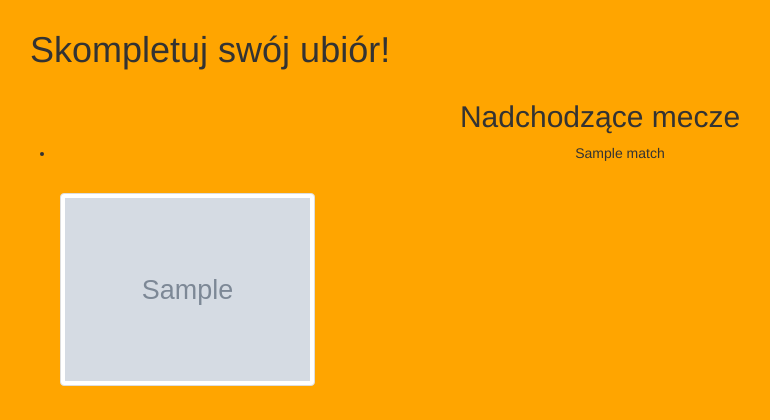
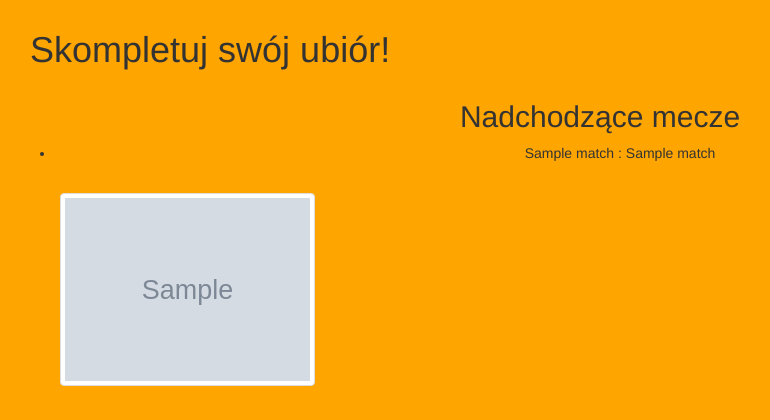
Before and after one commit to piotermiarer/poznan-wredneborsuki, a Django app: template ballegro/templates/ballegro/root.html in a window 1280 px wide. Shown: the part 50-470 px from the top of the page, without its empty margins (40-810 px from the left). Run offline with Django 3.2, Linux system fonts and the light colour scheme; tables that the repository leaves empty hold one stand-in row (values such as "Sample post"); the template is opened without the code that fills it: values that come from a table or form of the project are taken from there, most other values are stand-ins (such as "Sample title", 1, 10 or a date in 2020); grey boxes marked "Sample" are stand-in pictures; some libraries are stand-ins or nearby versions.

Commit message:
Update root

```diff
--- a/ballegro/templates/ballegro/root.html
+++ b/ballegro/templates/ballegro/root.html
@@ -4,10 +4,9 @@
   <div class="row center" id="upcoming">
     <h2> Nadchodzące mecze </h2>
     <ul>
-      {% for match in upcoming_matches %}
+      {% for match in upcoming_matches.fixtures %}
         <li>
-          <!-- {{ match.homeTeamName }} : {{ match.awayTeamName }} -->
-          {{ match }}
+          {{ match.homeTeamName }} : {{ match.awayTeamName }}
         </li>
       {% endfor %}
     </ul>
```
Also changed, not shown: 1 other file.
